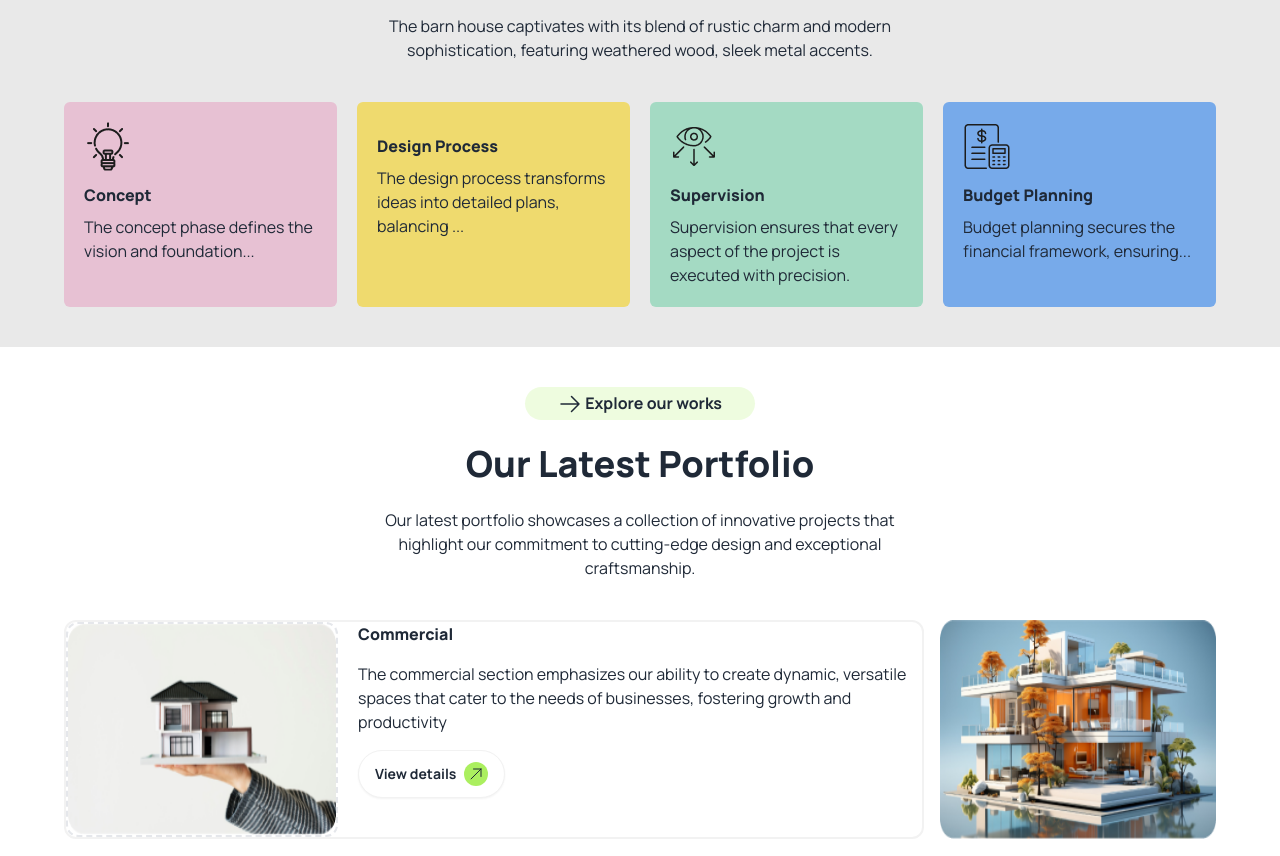
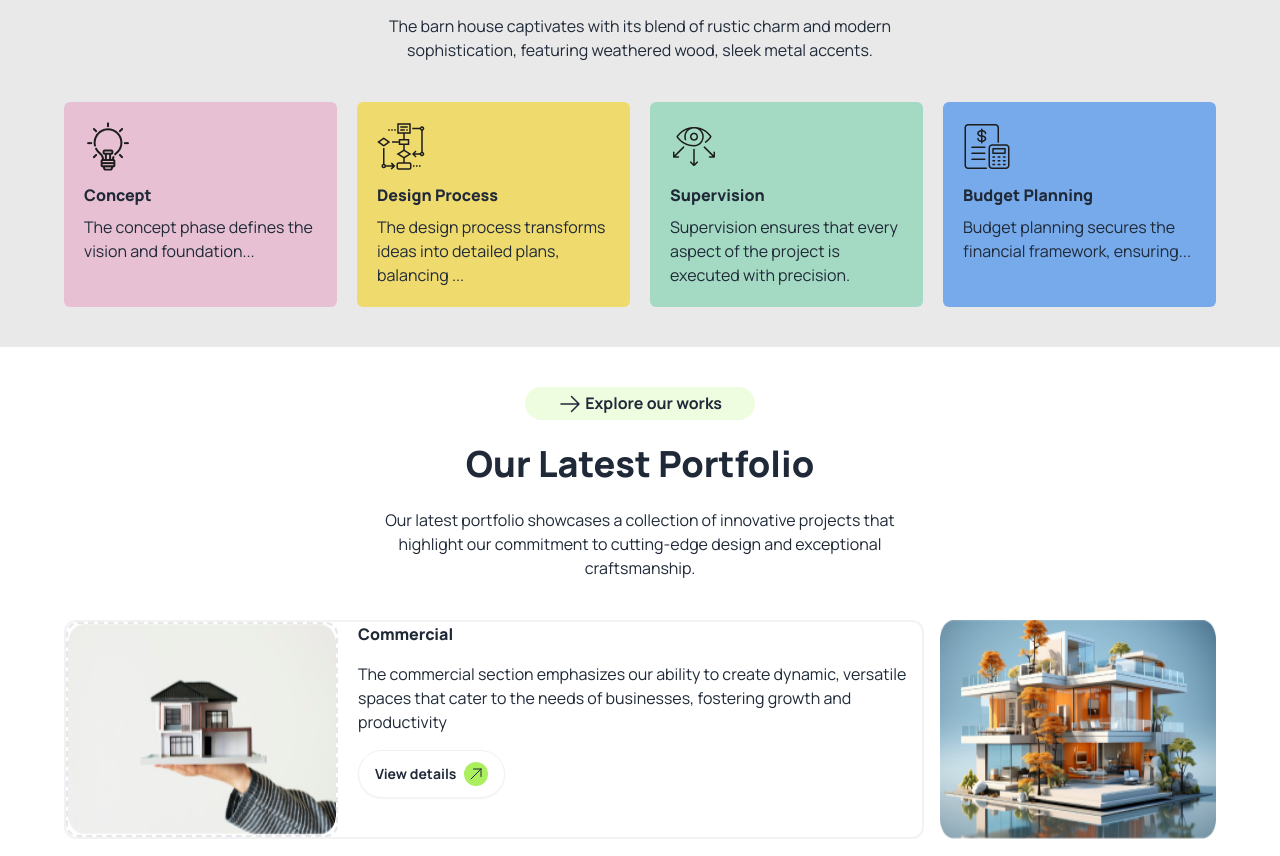
Before and after one commit to mdYeasinIslam/B10-Assignment-3, a plain HTML site: page index.html in a window 1280 px wide. Shown: the part 2580-3436 px from the top of the page. Drawn offline with nearby package versions, Linux system fonts and the light colour scheme; the site is published under a folder, as on GitHub Pages, so addresses that start at the root find nothing.

Commit message:
issues resolve

```diff
--- a/index.html
+++ b/index.html
@@ -216,7 +216,7 @@
                         </div>
                     </div>
                     <div class="bg-[#EFDA6E] p-5 rounded-md space-y-3">
-                        <img src="/assets/flow-chart.png" alt="">
+                        <img src="./assets/flow-chart.png" alt="">
                         <div class="space-y-2">
                             <h1 class=" font-extrabold">Design Process</h1>
                             <p> The design process transforms ideas into detailed plans, balancing ...</p>
```
